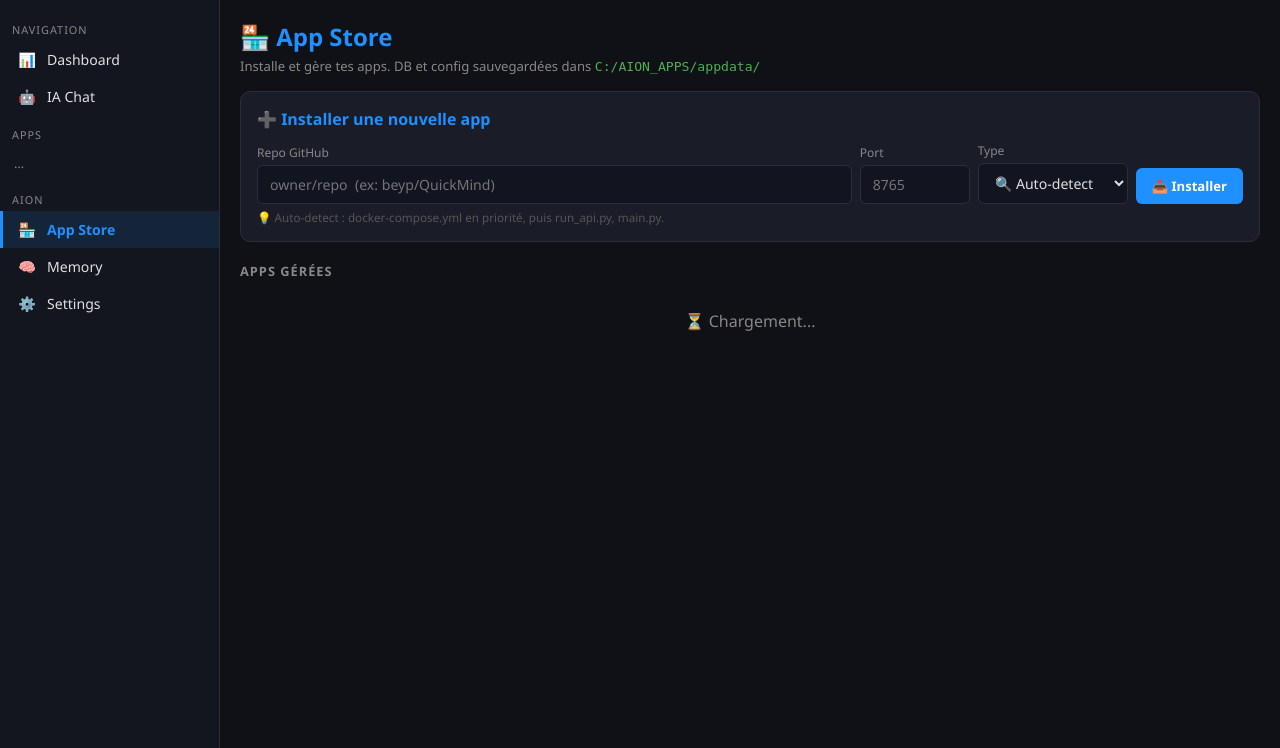
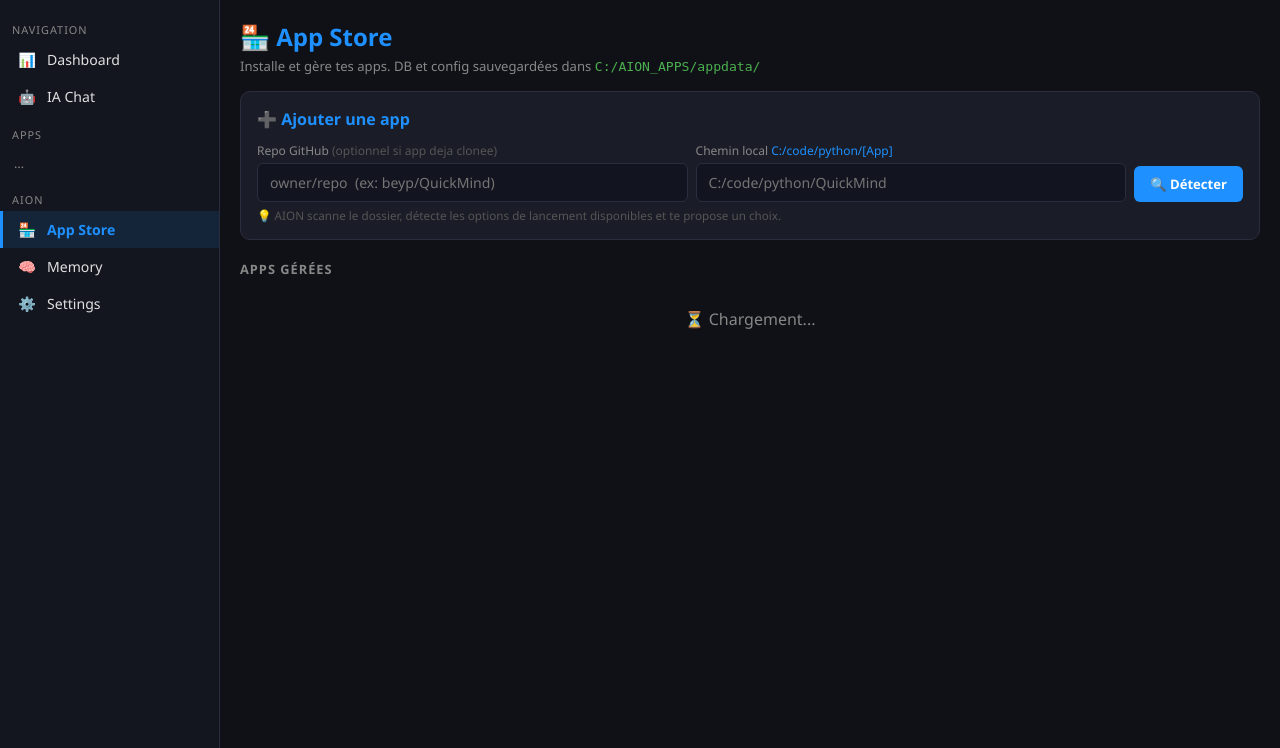
Before and after one commit to beyp/AION-Core, a Python web app: template aion_core/web/templates/store.html in a window 1280 px wide. Shown: the part 52-800 px from the top of the page. Run offline with Jinja, Linux system fonts and the light colour scheme; the template is opened without the code that fills it, so the values that code supplies are empty; some libraries are stand-ins or nearby versions.

Commit message:
feat(store): new install form with path + detect button, detection modal

```diff
--- a/aion_core/web/templates/store.html
+++ b/aion_core/web/templates/store.html
@@ -88,37 +88,51 @@ input:focus,select:focus{outline:none;border-color:var(--accent);}
 
     <!-- Formulaire installation -->
     <div class="card" style="margin-bottom:20px;">
-      <div style="font-weight:600;color:var(--accent);margin-bottom:12px;">&#x2795; Installer une nouvelle app</div>
-      <div style="display:grid;grid-template-columns:1fr 110px 150px auto;gap:8px;align-items:end;">
+      <div style="font-weight:600;color:var(--accent);margin-bottom:12px;">&#x2795; Ajouter une app</div>
+      <div style="display:grid;grid-template-columns:1fr 1fr auto;gap:8px;align-items:end;">
         <div>
-          <label style="font-size:.75rem;color:var(--dim);display:block;margin-bottom:4px;">Repo GitHub</label>
+          <label style="font-size:.75rem;color:var(--dim);display:block;margin-bottom:4px;">
+            Repo GitHub <span style="color:#555;">(optionnel si app deja clonee)</span>
+          </label>
           <input id="inst-repo" type="text" placeholder="owner/repo  (ex: beyp/QuickMind)"
-                 onkeydown="if(event.key==='Enter') doInstall()">
+                 onkeydown="if(event.key==='Enter') doDetect()">
         </div>
         <div>
-          <label style="font-size:.75rem;color:var(--dim);display:block;margin-bottom:4px;">Port</label>
-          <input id="inst-port" type="number" placeholder="8765">
-        </div>
-        <div>
-          <label style="font-size:.75rem;color:var(--dim);display:block;margin-bottom:4px;">Type</label>
-          <select id="inst-type">
-            <option value="auto">&#x1F50D; Auto-detect</option>
-            <option value="docker">&#x1F433; Docker</option>
-            <option value="uvicorn">&#x26A1; Uvicorn/FastAPI</option>
-            <option value="python">&#x1F40D; Python</option>
-          </select>
+          <label style="font-size:.75rem;color:var(--dim);display:block;margin-bottom:4px;">
+            Chemin local <span style="color:var(--accent);">C:/code/python/[App]</span>
+          </label>
+          <input id="inst-path" type="text" placeholder="C:/code/python/QuickMind"
+                 onkeydown="if(event.key==='Enter') doDetect()"
+                 oninput="autoFillRepo(this.value)">
         </div>
         <div>
           <label style="font-size:.75rem;display:block;margin-bottom:4px;">&nbsp;</label>
-          <button class="btn btn-blue" onclick="doInstall()" style="padding:9px 16px;white-space:nowrap;">
-            &#x1F4E5; Installer
+          <button class="btn btn-blue" onclick="doDetect()" style="padding:9px 16px;white-space:nowrap;">
+            &#x1F50D; Détecter
           </button>
         </div>
       </div>
       <p style="font-size:.73rem;color:#555;margin-top:6px;">
-        &#x1F4A1; Auto-detect : docker-compose.yml en priorité, puis run_api.py, main.py.
+        &#x1F4A1; AION scanne le dossier, détecte les options de lancement disponibles et te propose un choix.
       </p>
       <div id="inst-result" class="result-msg"></div>
+    </div>
+
+    <!-- Modal de detection -->
+    <div id="detect-modal" style="display:none;position:fixed;inset:0;background:rgba(0,0,0,.75);
+         z-index:3000;align-items:center;justify-content:center;">
+      <div style="background:var(--card);border:1px solid var(--border);border-radius:12px;
+           width:640px;max-width:96vw;max-height:88vh;display:flex;flex-direction:column;">
+        <div style="padding:16px 20px;border-bottom:1px solid var(--border);display:flex;align-items:center;">
+          <span style="font-weight:600;font-size:1rem;flex:1;">&#x1F50D; Détection — <span id="dm-title"></span></span>
+          <button onclick="closeDetect()" style="background:transparent;border:none;color:var(--dim);cursor:pointer;font-size:1.2rem;">&#x2715;</button>
+        </div>
+        <div id="dm-body" style="padding:16px 20px;overflow-y:auto;flex:1;"></div>
+        <div style="padding:12px 20px;border-top:1px solid var(--border);display:flex;gap:8px;justify-content:flex-end;">
+          <button onclick="closeDetect()" class="btn btn-gray" style="padding:8px 16px;">Annuler</button>
+          <button onclick="confirmInstall()" class="btn btn-blue" style="padding:8px 20px;">&#x2705; Confirmer et installer</button>
+        </div>
+      </div>
     </div>
 
     <!-- Apps installées via htmx -->
```
